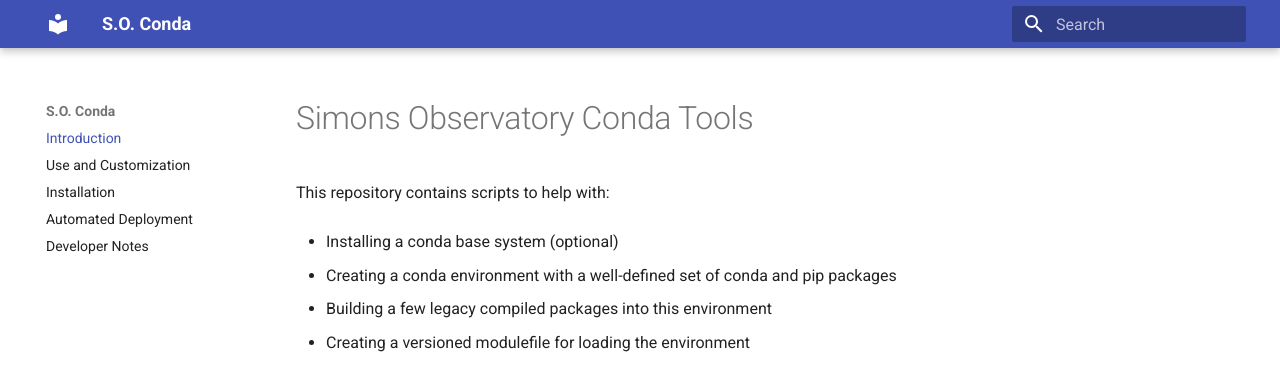
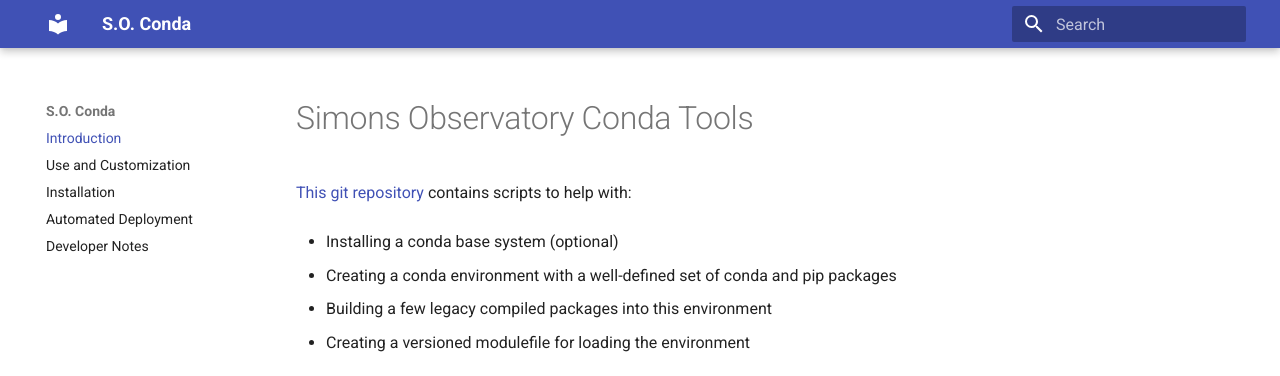
Before and after one commit to simonsobs/soconda, an MkDocs documentation site: the page built from docs/docs/index.md, in a window 1280 px wide. Shown: the top 376 px of the page. Built offline with MkDocs 1.6.1 and Material for MkDocs 9.7.7, drawn with Linux system fonts in a browser that asks for light colours.

Commit message:
Add link from docs back to site

```diff
--- a/docs/docs/index.md
+++ b/docs/docs/index.md
@@ -1,6 +1,7 @@
 # Simons Observatory Conda Tools
 
-This repository contains scripts to help with:
+[This git repository](https://github.com/simonsobs/soconda) contains scripts to
+help with:
 
 - Installing a conda base system (optional)
 
```
